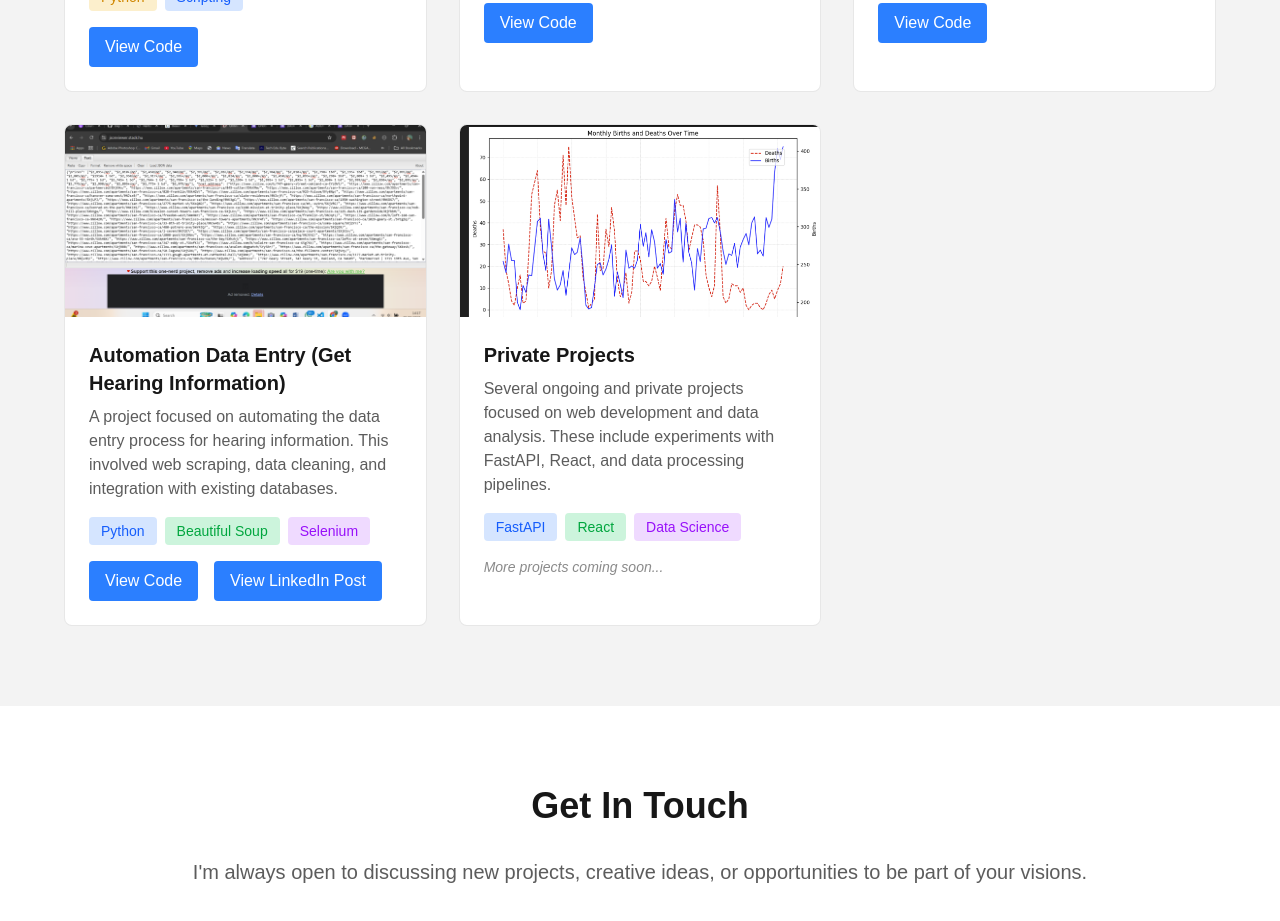
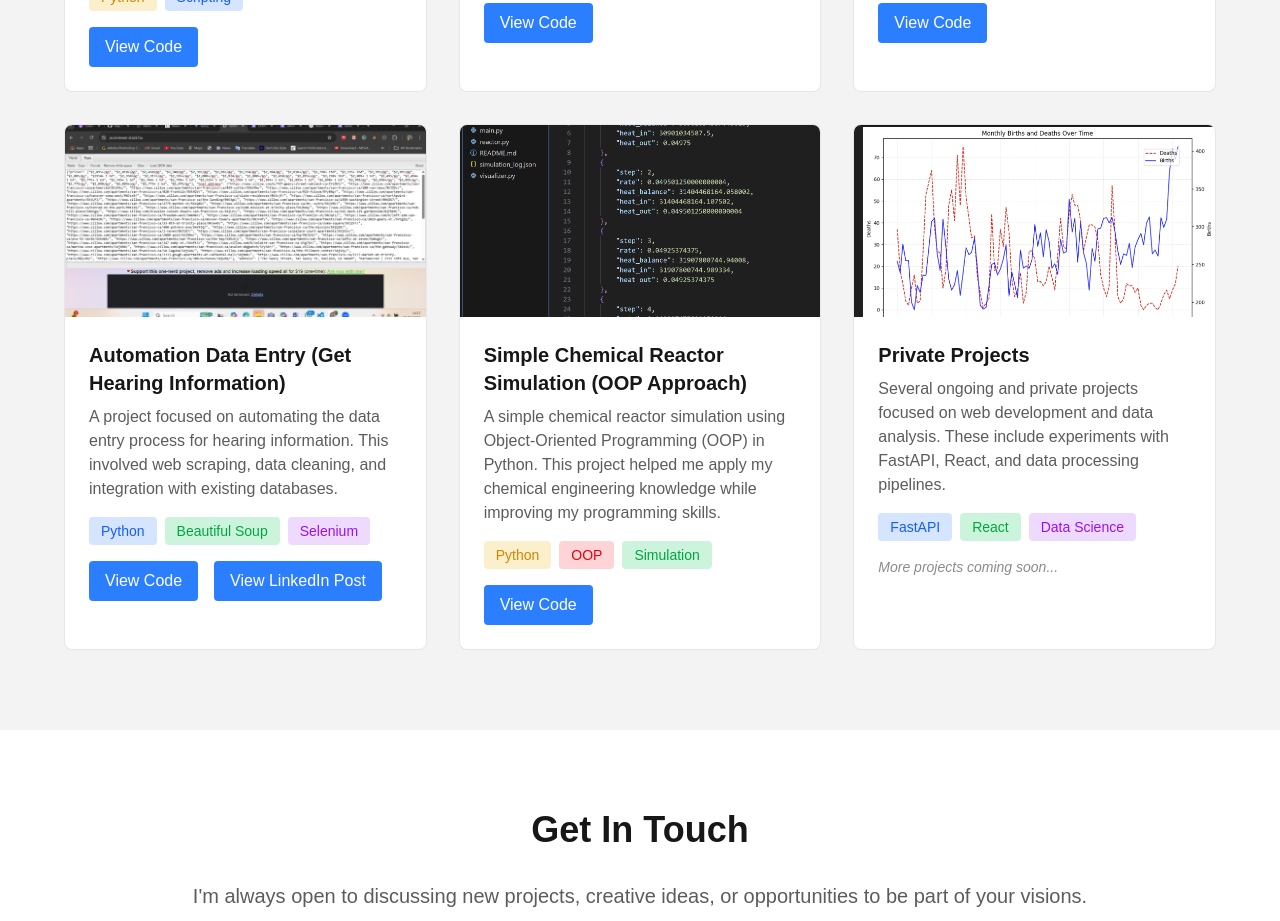
Before and after one commit to MRESKY/MY_PORTFOLIO, a Next.js app: page / in a window 1280 px wide. Shown: the part 2980-3901 px from the top of the page. Built offline with nearby package versions, Linux system fonts and the light colour scheme.

Commit message:
Add Simple Chemical Reactor Simulation project with description and image

```diff
--- a/app/page.js
+++ b/app/page.js
@@ -340,7 +340,6 @@ export default function Home() {
                   >
                     View Code
                   </a>
-                  {/* link to linkedin post */}
                   <a
                     href="https://www.linkedin.com/pulse/web-scraping-automation-dengan-python-beautifulsoup-rachmanto-34fdc/?trackingId=FUXysnHnkuOsmK%2BfMlueKA%3D%3D"
                     className="px-4 py-2 bg-blue-500 text-white rounded hover:bg-blue-600 transition-colors"
@@ -351,7 +350,41 @@ export default function Home() {
               </div>
             </div>
 
-            {/* Project 5 - Private Projects */}
+            {/* Project 5 - Simulasi Reaktor Kimia Sederhana (pendekatan OOP) */}
+            <div className="bg-background border border-foreground/10 rounded-lg overflow-hidden hover:shadow-2xl hover:-translate-y-4 hover:rotate-2 hover:scale-105 transition-all duration-500 group cursor-pointer relative">
+              <div className="absolute top-0 left-0 w-full h-1 bg-gradient-to-r from-red-500 to-yellow-500 transform scale-x-0 group-hover:scale-x-100 transition-transform duration-500"></div>
+              <div className="relative overflow-hidden">
+                <img
+                  src="/images/simulasi_reaktor.png"
+                  alt="Simulasi Reaktor Kimia Sederhana Project"
+                  className="h-48 w-full object-cover group-hover:scale-110 transition-transform duration-300"
+                />
+                <div className="absolute inset-0 bg-gradient-to-t from-black/50 to-transparent opacity-0 group-hover:opacity-100 transition-opacity"></div>
+              </div>
+              <div className="p-6">
+                <h3 className="text-xl font-semibold mb-2 group-hover:text-red-600 dark:group-hover:text-red-400 transition-colors">Simple Chemical Reactor Simulation (OOP Approach)</h3>
+                <p className="text-foreground/70 mb-4">
+                  A simple chemical reactor simulation using Object-Oriented Programming (OOP) in Python.
+                  This project helped me apply my chemical engineering knowledge while improving my programming skills.
+                </p>
+                <div className="flex gap-2 flex-wrap mb-4">
+                  <span className="px-3 py-1 bg-yellow-500/20 text-yellow-600 dark:text-yellow-400 rounded text-sm hover:scale-110 transition-transform">Python</span>
+                  <span className="px-3 py-1 bg-red-500/20 text-red-600 dark:text-red-400 rounded text-sm hover:scale-110 transition-transform">OOP</span>
+                  <span className="px-3 py-1 bg-green-500/20 text-green-600 dark:text-green-400 rounded text-sm hover:scale-110 transition-transform">Simulation</span>
+                </div>
+                <div className="flex gap-4">
+                  <a
+                    href="https://github.com/MRESKY/Simulasi_Reactor"
+                    className="px-4 py-2 bg-blue-500 text-white rounded hover:bg-blue-600 transition-colors"
+                  >
+                    View Code
+                  </a>
+                </div>
+              </div>
+            </div>
+
+
+            {/* Project - Private Projects */}
             <div className="bg-background border border-foreground/10 rounded-lg overflow-hidden hover:shadow-2xl hover:-translate-y-4 hover:rotate-2 hover:scale-105 transition-all duration-500 group cursor-pointer relative">
               <div className="absolute top-0 left-0 w-full h-1 bg-gradient-to-r from-purple-500 to-pink-500 transform scale-x-0 group-hover:scale-x-100 transition-transform duration-500"></div>
               <div className="relative overflow-hidden">
```
Also changed, not shown: public/images/simulasi_reaktor.png (added).
